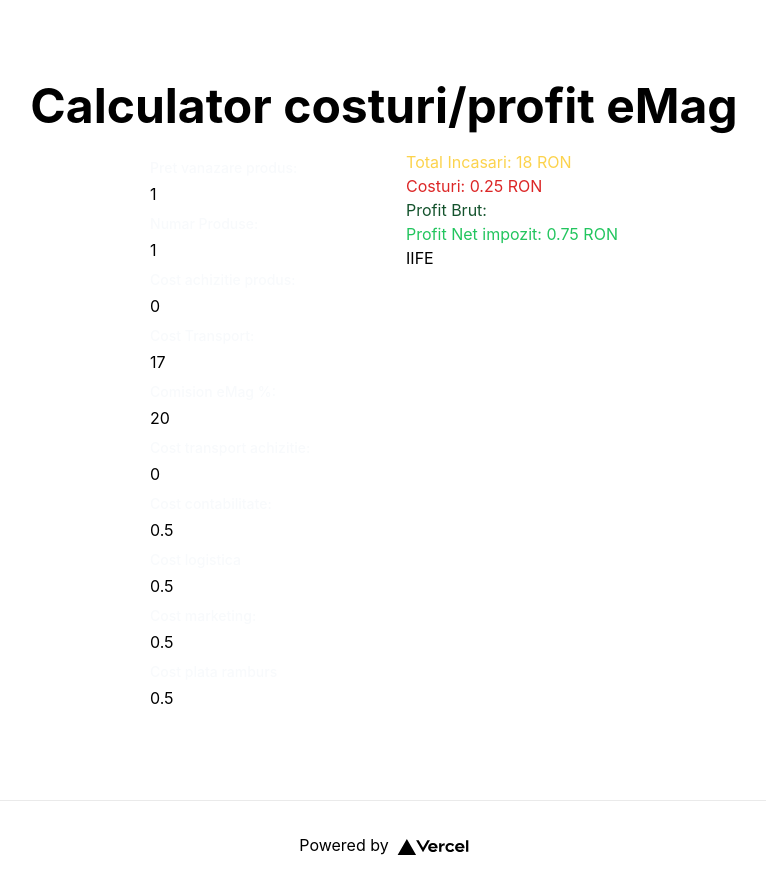
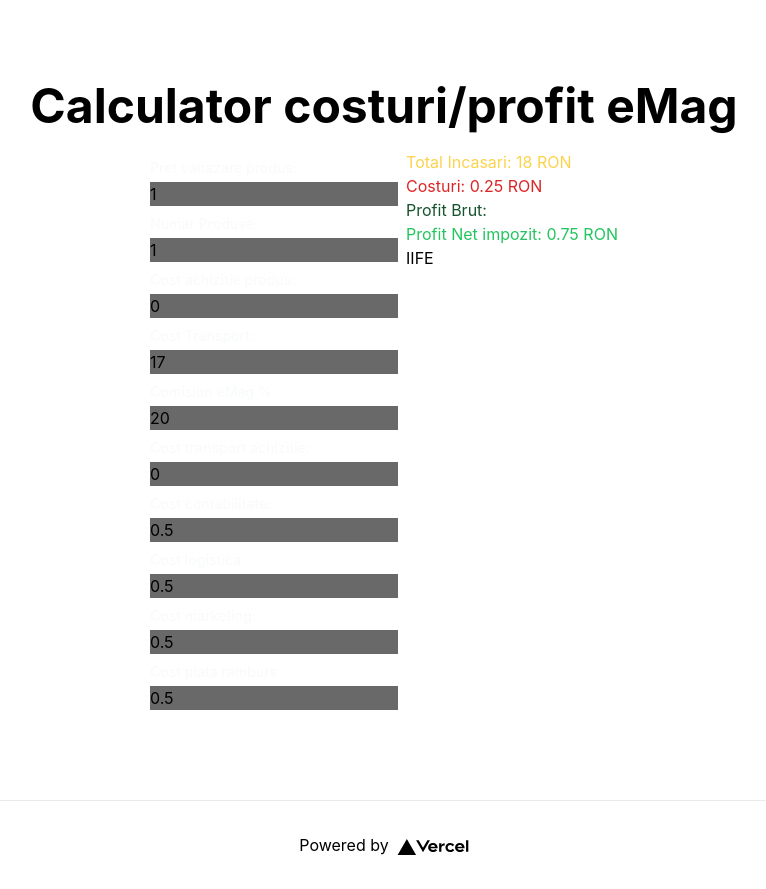
Before and after one commit to dragoscv/calculator-ema, a Next.js app: page / in a window 1280 px wide. Shown: the whole page, without its empty margins (256-1022 px from the left). Built offline with nearby package versions, Linux system fonts and the light colour scheme.

Commit message:
input color

```diff
--- a/pages/index.js
+++ b/pages/index.js
@@ -31,7 +31,8 @@
           Calculator costuri/profit eMag
         </h1>
 
-        <div className='w-full flex flex-row justify-center pt-5'>
+        <div className='flex flex-row overflow-auto justify-center pt-5'>
+
           <div className='flex flex-col justify-center pb-2'>
             <div className='pr-2'>
               <label className="block" htmlFor="pretVanzare">
@@ -102,7 +103,8 @@
               </label>
             </div>
           </div>
-          <div className='flex flex-col sticky'>
+
+          <div className='flex-col sticky top-0 self-start'>
             <p className='text-amber-300'>Total Incasari: {totalIncasari} RON</p>
             <p className='text-red-600'>Costuri: {(pretVanzare) * 0.25} RON</p>
             <p className='text-green-900'>Profit Brut:</p>
@@ -111,6 +113,7 @@
               return ('IIFE');
             })()}</p>
           </div>
+
         </div>
 
 
--- a/styles/globals.css
+++ b/styles/globals.css
@@ -15,6 +15,10 @@
   text-decoration: none;
 }
 
+input{
+  background-color: dimgray;
+}
+
 * {
   box-sizing: border-box;
 }
```
